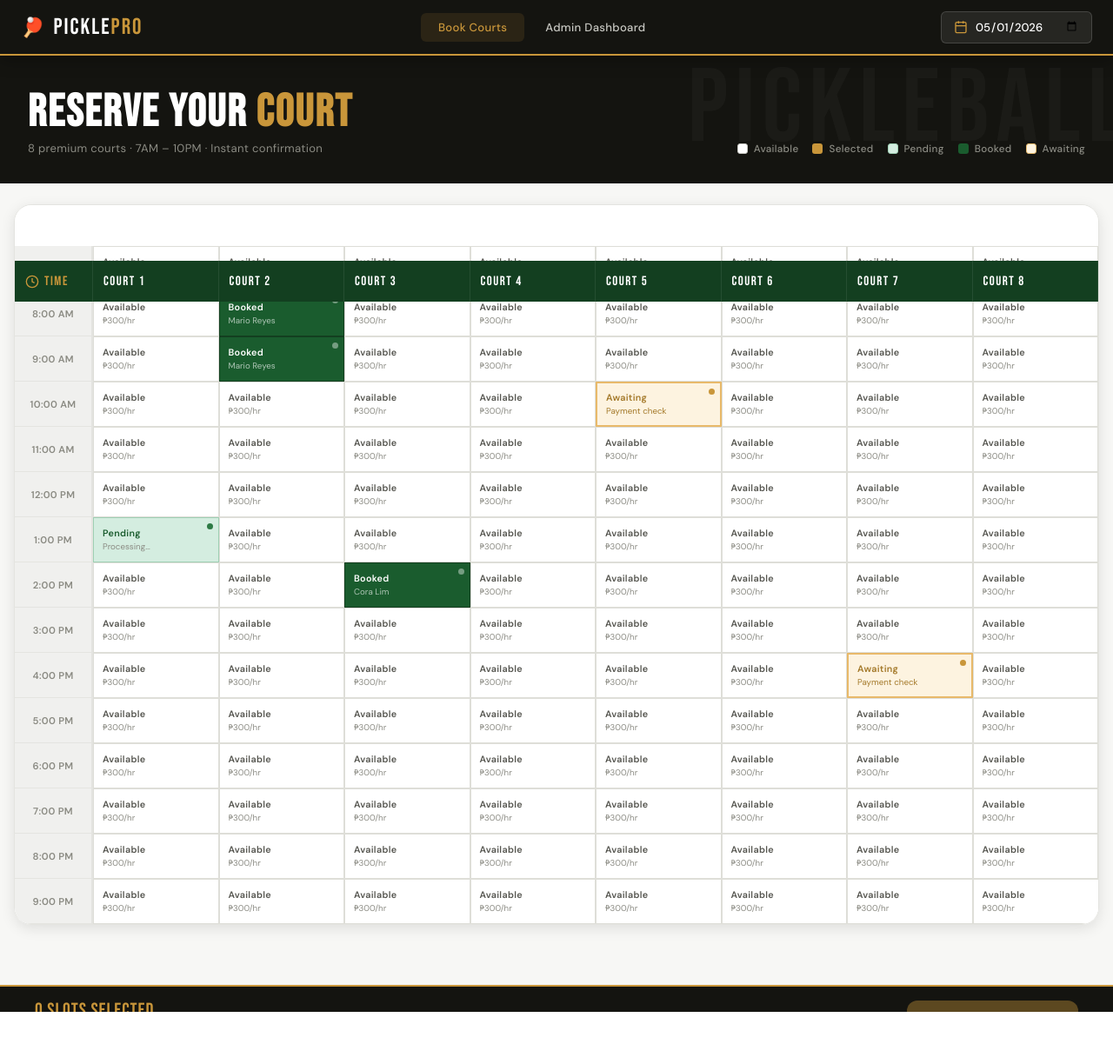
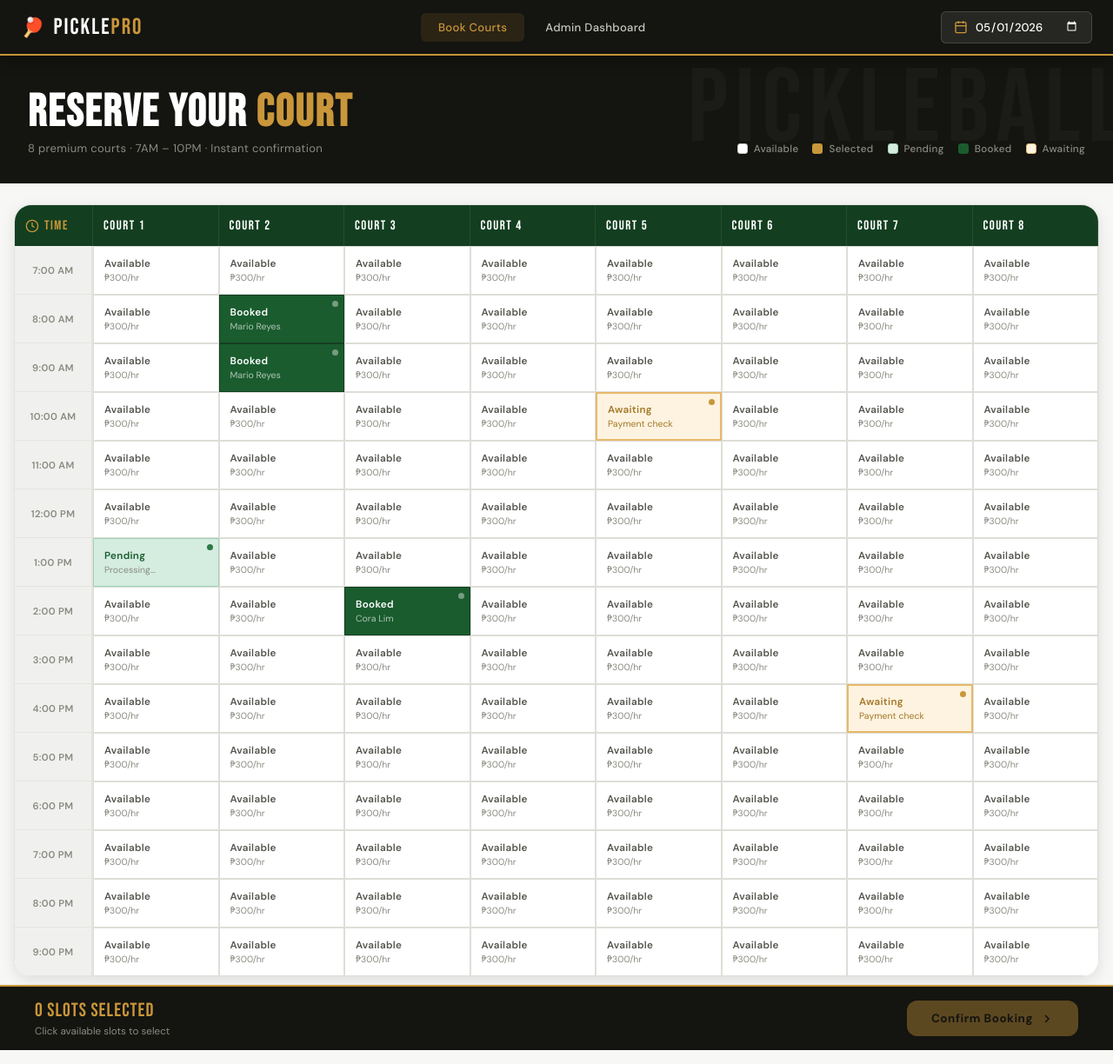
Before and after one commit to owwkxi/vibecoding, a PHP site: page / in a window 1280 px wide. Shown: the whole page at 87% size. Before the commit the page ends 1164 px from the top, so only its background shows below. Run offline with PHP 8.4, Linux system fonts and the light colour scheme.

Commit message:
css update

```diff
--- a/style.css
+++ b/style.css
@@ -51,9 +51,9 @@
   --shadow-lg:   0 16px 48px rgba(0,0,0,0.18);
 
   /* Time grid */
-  --row-h:       52px;
+  --row-h:       56px;
   --time-col-w:  90px;
-  --court-col-w: 120px;
+  --court-col-w: 140px;
   --num-courts:  8;
 }
 
@@ -150,7 +150,7 @@ input, select, textarea { font-family: inherit; }
   font-weight: 500;
   outline: none;
   cursor: pointer;
-  colorscheme: dark;
+  color-scheme: dark;
 }
 
 /* ========== VIEWS ========== */
@@ -228,7 +228,8 @@ input, select, textarea { font-family: inherit; }
   margin: 0 auto;
 }
 .schedule-scroll {
-  overflow-x: auto;
+  overflow: auto;
+  max-height: calc(100vh - var(--nav-h) - 180px);
   border-radius: var(--radius-lg);
   box-shadow: var(--shadow-md);
   border: 1px solid var(--grey-100);
@@ -253,7 +254,7 @@ input, select, textarea { font-family: inherit; }
   gap: 6px;
   border-right: 1px solid rgba(255,255,255,0.08);
   position: sticky;
-  top: var(--nav-h);
+  top: 0;
   z-index: 10;
 }
 .grid-header:last-child { border-right: none; }
@@ -280,7 +281,7 @@ input, select, textarea { font-family: inherit; }
 /* Slot Cards */
 .slot-card {
   height: var(--row-h);
-  padding: 6px 10px;
+  padding: 8px 12px;
   border-right: 1px solid var(--grey-100);
   border-bottom: 1px solid var(--grey-100);
   display: flex;
@@ -289,6 +290,7 @@ input, select, textarea { font-family: inherit; }
   transition: transform 0.12s, box-shadow 0.12s, background 0.15s;
   position: relative;
   cursor: default;
+  min-width: 0;
 }
 .slot-card:last-child { border-right: none; }
 
@@ -340,14 +342,14 @@ input, select, textarea { font-family: inherit; }
 .status-awaiting .slot-sub   { color: var(--gold-dark); }
 
 .slot-label {
-  font-size: 0.72rem;
+  font-size: 0.78rem;
   font-weight: 600;
   letter-spacing: 0.3px;
   color: var(--grey-600);
   line-height: 1.2;
 }
 .slot-sub {
-  font-size: 0.65rem;
+  font-size: 0.7rem;
   color: var(--grey-400);
   margin-top: 2px;
   overflow: hidden;
```
